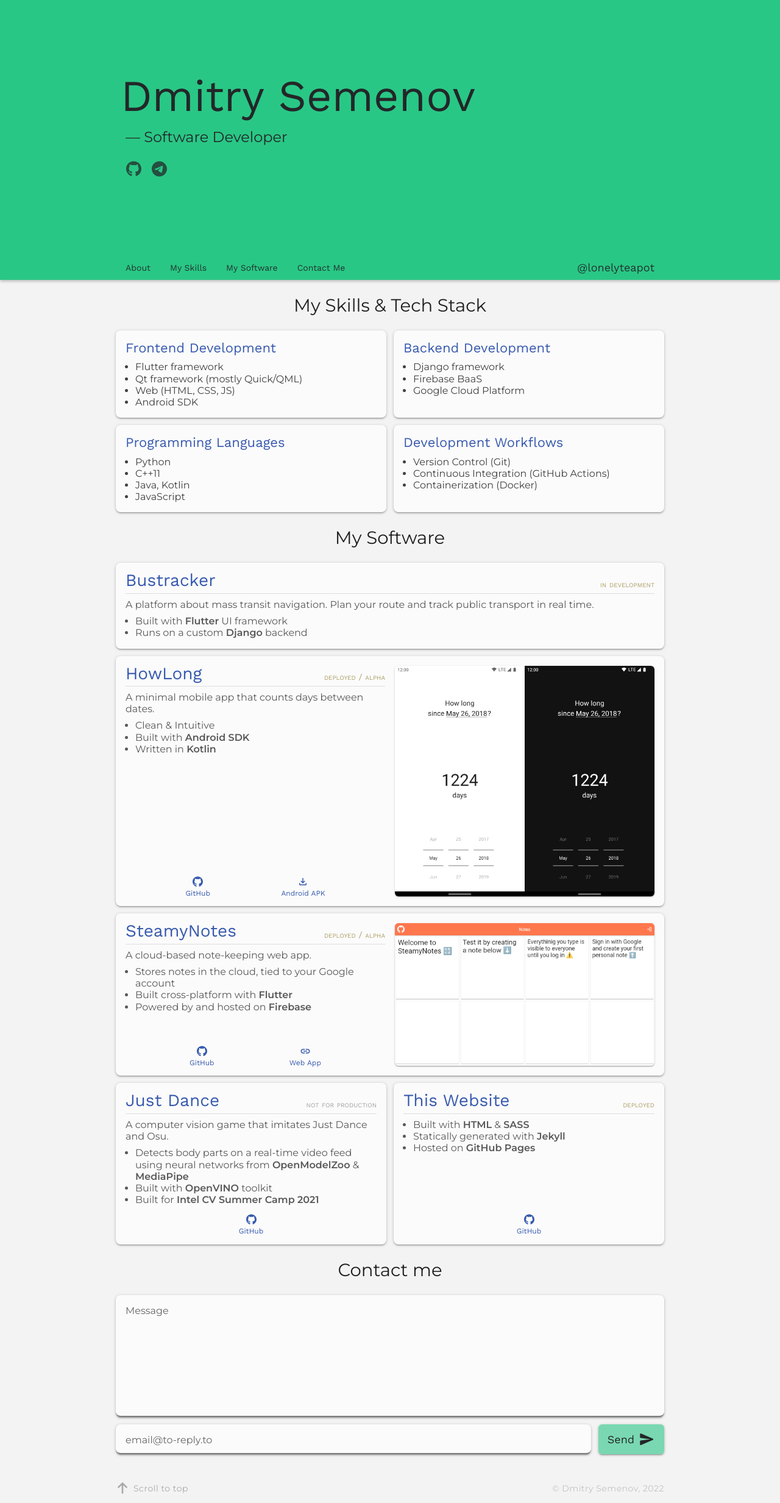
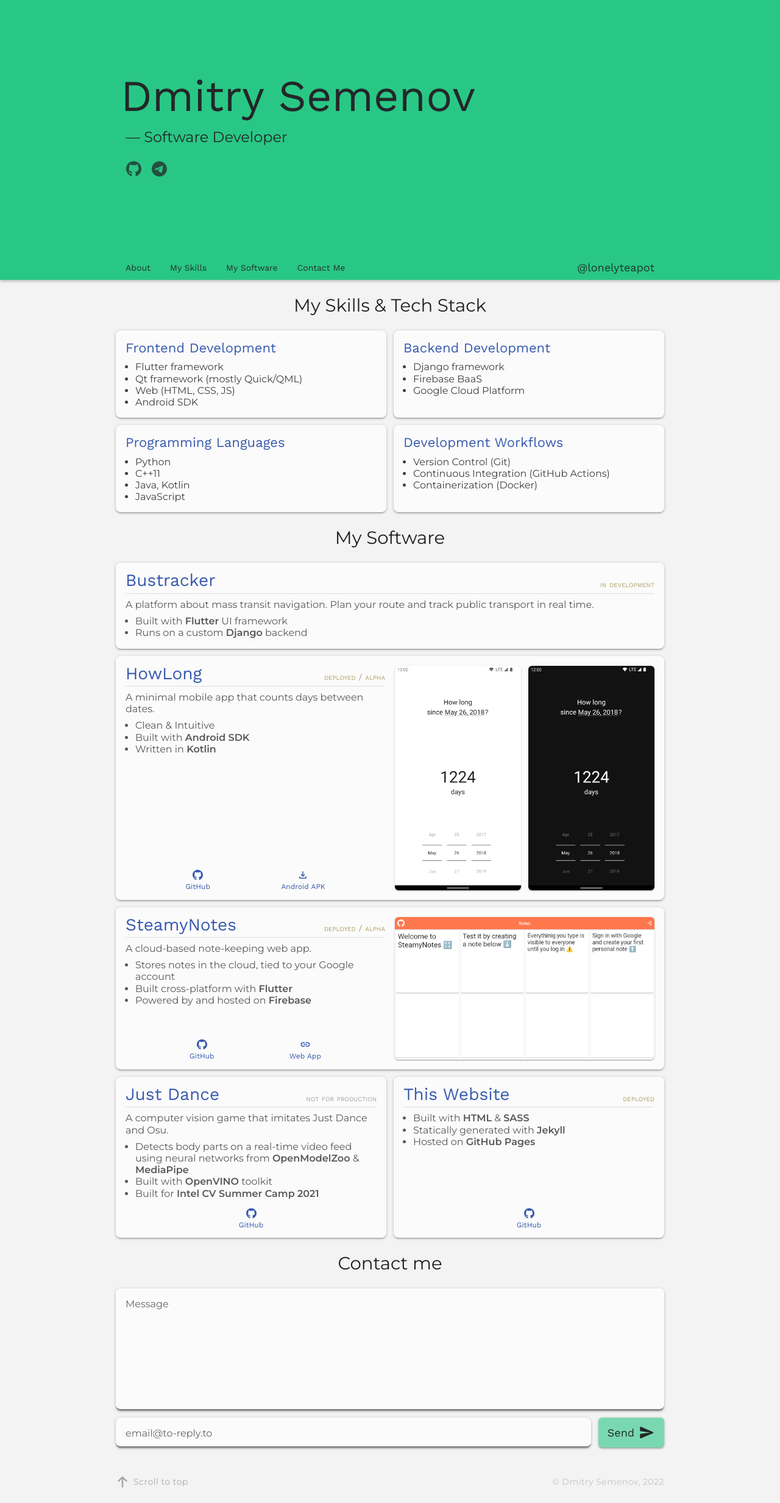
Before and after one commit to lonelyteapot/lonelyteapot.github.io, a Jekyll site: the page built from pages/index.html, in a window 1280 px wide. Shown: the whole page at 61% size. Built offline with Jekyll 4.4.1, drawn with Linux system fonts in a browser that asks for light colours.

Commit message:
Add ability to show multiple images in projects

```diff
--- a/_data/projects.yaml
+++ b/_data/projects.yaml
@@ -21,7 +21,8 @@
       text: Android APK
       href: https://github.com/lonelyteapot/HowLong/releases/latest
   images:
-    - screenshot_howlong.png
+    - screenshot_howlong1.png
+    - screenshot_howlong2.png
 
 
 - name: SteamyNotes
--- a/css/index.scss
+++ b/css/index.scss
@@ -98,15 +98,19 @@ ignore {$front-matter: lint};
     display: flex;
     justify-content: space-evenly;
     gap: 0.75rem;
-    max-height: 25rem;
     flex: 1;
+
+    .wrapper {
+        border-radius: 6px;
+        background-color: transparentize(black, 0.8);
+        box-shadow: $shadow-1;
+        overflow: hidden;
+    }
 
     img {
         max-width: 100%;
-        height: auto;
-        border-radius: 6px;
-        background-color: rgba(0, 0, 0, 0.2);
-        box-shadow: $shadow-1;
+        max-height: 25rem;
+        height: 100%;
     }
 }
 
--- a/pages/index.html
+++ b/pages/index.html
@@ -51,7 +51,9 @@ permalink: /
                 {% if project.images %}
                 <div class="images">
                     {% for image in project.images %}
-                    <img src="/images/{{ image }}" alt="screenshot">
+                    <div class="wrapper">
+                        <img src="/images/{{ image }}" alt="screenshot">
+                    </div>
                     {% endfor %}
                 </div>
                 {% endif %}
```
